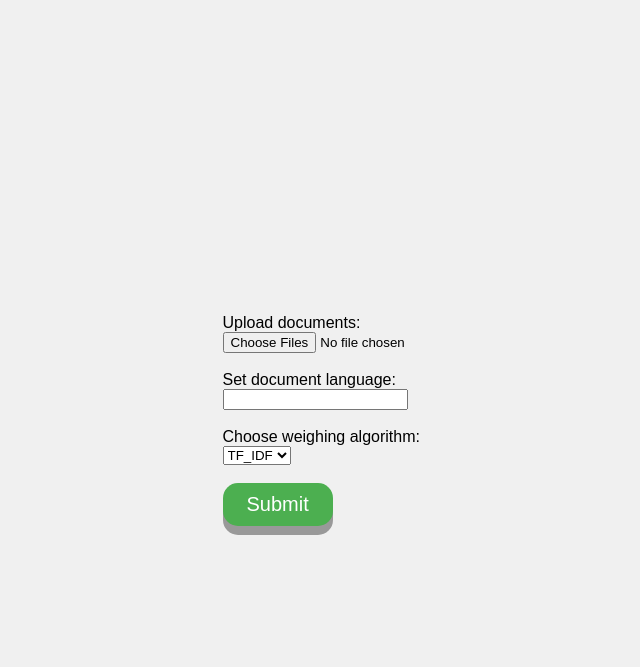
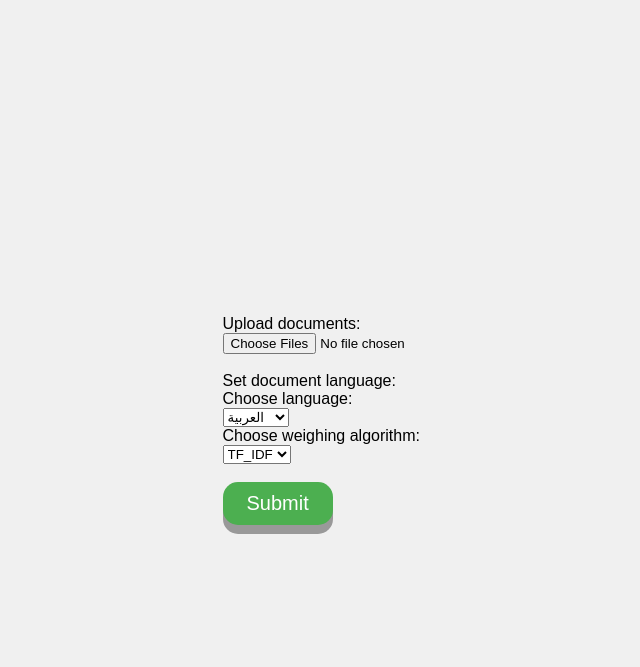
Before and after one commit to hayan-dgm/svuproj, a Flask app: page /upload in a window 1280 px wide. Shown: the top 667 px of the page, without its empty margins (291-931 px from the left). Run offline with Flask 3, Linux system fonts and the light colour scheme.

Commit message:
Update upload.html

```diff
--- a/templates/upload.html
+++ b/templates/upload.html
@@ -50,7 +50,12 @@
         <label for="documents">Upload documents:</label><br>
         <input type="file" id="documents" name="documents" multiple><br><br>
         <label for="language">Set document language:</label><br>
-        <input type="text" id="language" name="language"><br><br>
+        <label for="language">Choose language:</label><br>
+        <select id="language" name="language">
+            <option value="Arabic">العربية</option>
+            <option value="English">English</option>
+            <!-- Add more options as needed -->
+        </select><br>
         <label for="algorithm">Choose weighing algorithm:</label><br>
         <select id="algorithm" name="algorithm">
             <option value="TF_IDF">TF_IDF</option>
```
